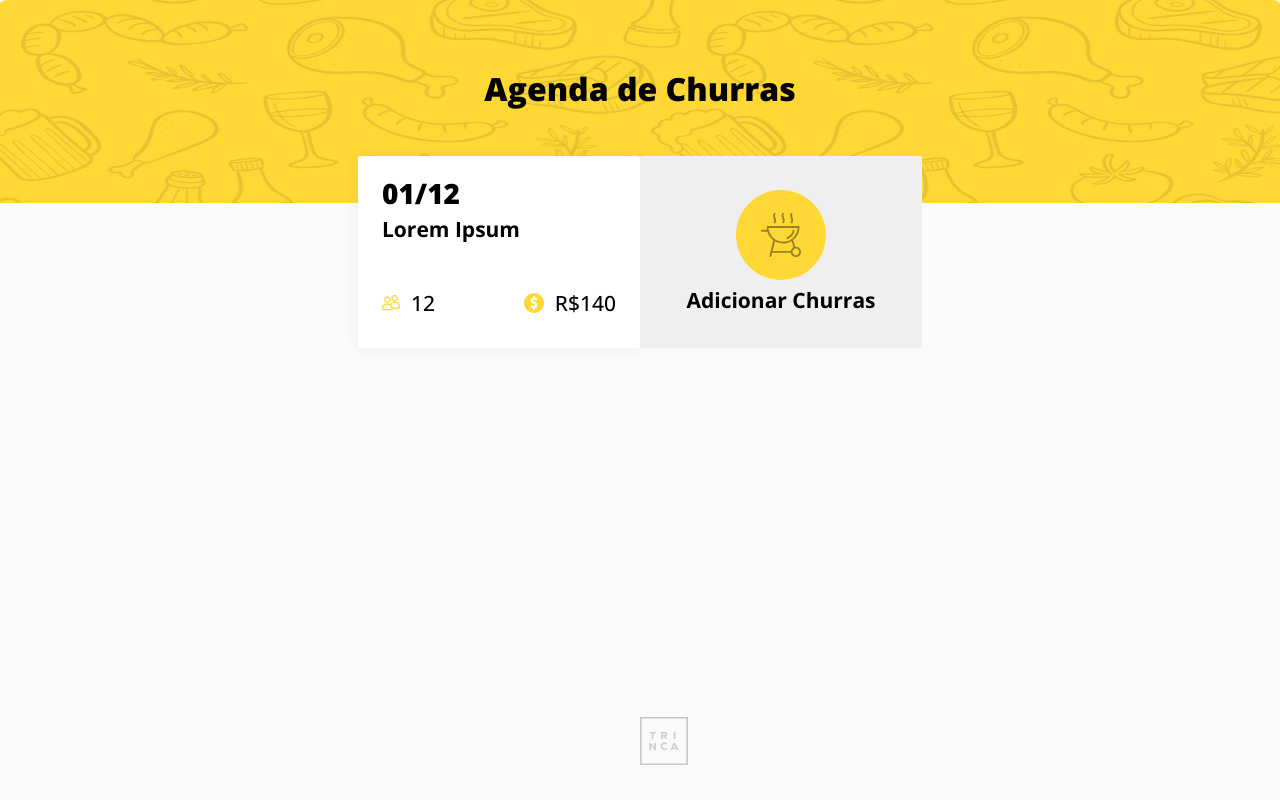
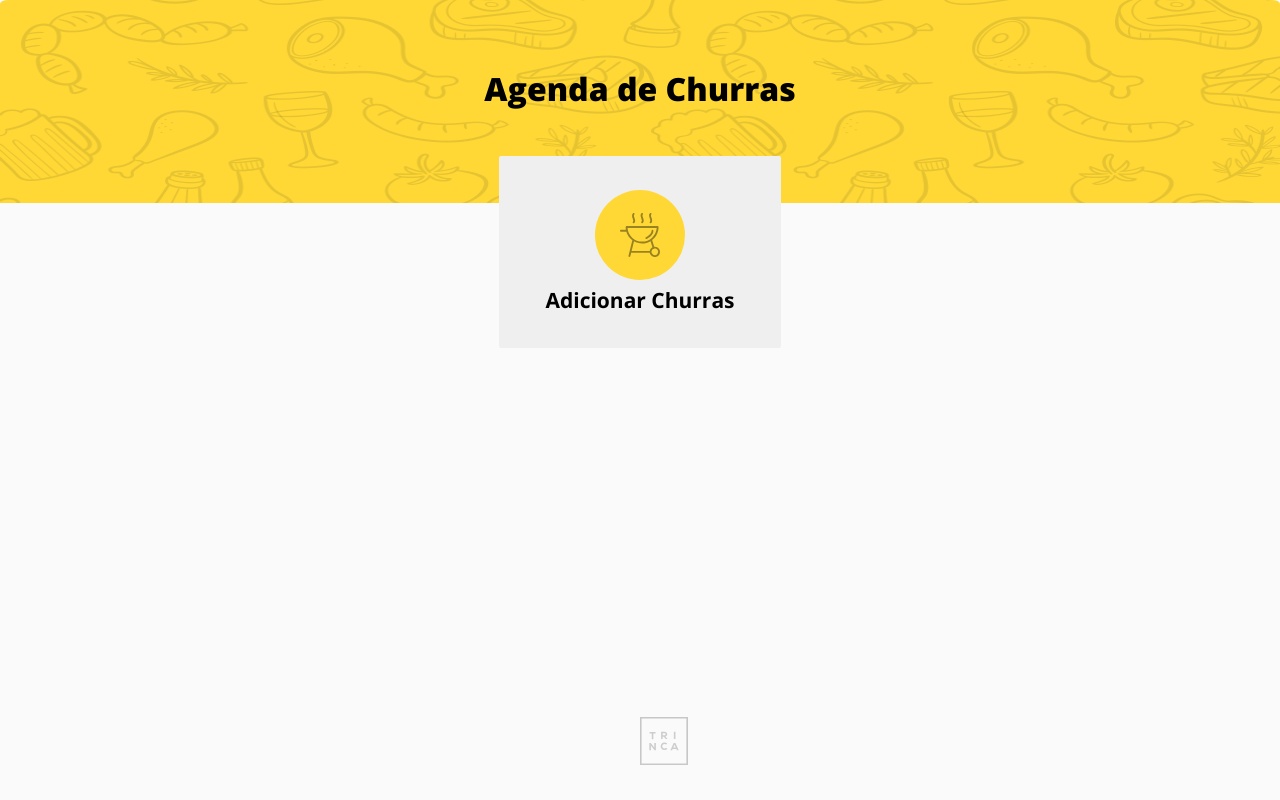
Before and after one commit to paulohfev/barbeque-event-scheduling-app, a React (Create React App) app: page / in a window 1280 px wide. Built offline with nearby package versions, Linux system fonts and the light colour scheme.

Commit message:
Adicionar redux-persist e atualizar component de item agendado

```diff
--- a/package.json
+++ b/package.json
@@ -10,8 +10,8 @@
     "@types/jest": "^27.5.2",
     "@types/node": "^16.18.31",
     "@types/react": "^18.2.6",
+    "@types/react-datepicker": "^4.11.2",
     "@types/react-dom": "^18.2.4",
-    "@types/react-datepicker": "^4.11.2",
     "@types/react-redux": "^7.1.25",
     "classnames": "^2.3.2",
     "react": "^18.2.0",
@@ -20,6 +20,7 @@
     "react-redux": "^8.0.5",
     "react-router-dom": "^6.11.2",
     "react-scripts": "5.0.1",
+    "redux-persist": "^6.0.0",
     "sass": "^1.62.1",
     "typescript": "^4.9.5",
     "web-vitals": "^2.1.4"
--- a/src/componentes/ItemAgendado/index.tsx
+++ b/src/componentes/ItemAgendado/index.tsx
@@ -1,25 +1,33 @@
 import React from 'react';
 import { ReactComponent as IconeDinheiro } from '../../assets/icones/dinheiro-icone.svg';
 import { ReactComponent as IconeGrupo } from '../../assets/icones/grupo-icone.svg';
+import { formatarData, formatarParaMoeda } from '../../utilidades/conteudo';
 import styles from './ItemAgendado.module.scss';
 
-const ItemAgendado: React.FC = () => {
+type Props = {
+  data: string;
+  descricao: string;
+  numeroParticipantes: number;
+  valorTotalParticipantes: number;
+}
+
+const ItemAgendado: React.FC<Props> = ({ data, descricao, numeroParticipantes, valorTotalParticipantes }) => {
   return (
     <div className={styles['wrapper']}>
       <div>
-        <p className={styles['data']}>01/12</p>
-        <p className={styles['descricao']}>Lorem Ipsum</p>
+        <p className={styles['data']}>{formatarData(data)}</p>
+        <p className={styles['descricao']}>{descricao}</p>
       </div>
 
       <div className={styles['footer-item-agendado']}>
         <div className={styles['footer-grupo']}>
           <IconeGrupo />
-          <p className={styles['footer-texto']}>12</p>
+          <p className={styles['footer-texto']}>{numeroParticipantes}</p>
         </div>
 
         <div className={styles['footer-grupo']}>
           <IconeDinheiro />
-          <p className={styles['footer-texto']}>R$140</p>
+          <p className={styles['footer-texto']}>{formatarParaMoeda(valorTotalParticipantes.toString())}</p>
         </div>
       </div>
     </div>
--- a/src/index.tsx
+++ b/src/index.tsx
@@ -1,7 +1,8 @@
 import ReactDOM from 'react-dom/client';
 import { RouterProvider, createBrowserRouter } from 'react-router-dom';
 import { Provider } from 'react-redux';
-import { store } from './store/store';
+import { persistor, store } from './store/store';
+import { PersistGate } from 'redux-persist/integration/react';
 import { routesConfig } from './router';
 import "react-datepicker/dist/react-datepicker.css";
 import './styles/index.css';
@@ -13,6 +14,8 @@ const root = ReactDOM.createRoot(
 );
 root.render(
   <Provider store={store}>
-    <RouterProvider router={router} />
+    <PersistGate loading={null} persistor={persistor}>
+      <RouterProvider router={router} />
+    </PersistGate>
   </Provider>
 );
--- a/src/paginas/PaginaChurrasLista/index.tsx
+++ b/src/paginas/PaginaChurrasLista/index.tsx
@@ -3,23 +3,43 @@ import { Link } from 'react-router-dom';
 import { ReactComponent as IconeChurrasco } from '../../assets/icones/churrasco-icone.svg';
 import ItemAgendado from '../../componentes/ItemAgendado';
 import PaginaLayoutWrapper from '../../layouts/PaginaLayoutWrapper';
+import { useAppDispatch, useAppSelector } from '../../store/hooks';
+import { obterEventos, selecionarEventos, adicionarEventos } from '../../store/slices/eventosSlice';
 import styles from './PaginaChurrascoLista.module.scss';
-import { useAppDispatch, useAppSelector } from '../../store/hooks';
-import { obterEventos, selecionarEventos } from '../../store/slices/eventosSlice';
 
 const PaginaChurrasLista: React.FC = () => {
   const dispatch = useAppDispatch();
 
   useEffect(() => {
     dispatch(obterEventos)
-  }, []);
+  }, [dispatch]);
   const eventos = useAppSelector(selecionarEventos);
-  console.log(eventos)
+
+  const renderizarListaItensAgendados = () => {
+    return eventos.map((evento, index) => {
+      const numeroParticipantes = evento.participantes.length;
+      let valorTotalParticipantes = 0;
+
+      for (let i = 0; i < evento.participantes.length; i++) {
+        valorTotalParticipantes += Number(evento.participantes[i].valor);
+      }
+
+      return (
+        <ItemAgendado
+          data={evento.data}
+          descricao={evento.descricao}
+          key={`${evento.descricao}-${index}`}
+          numeroParticipantes={numeroParticipantes}
+          valorTotalParticipantes={valorTotalParticipantes}
+        />
+      )
+    })
+  }
 
   return (
     <PaginaLayoutWrapper>
       <div className={styles['container']}>
-        <ItemAgendado />
+        {renderizarListaItensAgendados()}
 
         <Link to="/criar-evento" className={styles['link']}>
           <button className={styles['botao-adicionar-churrasco']}>
--- a/src/paginas/PaginaCriarEvento/index.tsx
+++ b/src/paginas/PaginaCriarEvento/index.tsx
@@ -1,17 +1,22 @@
 import React, { useState } from 'react';
+import { useNavigate } from 'react-router-dom';
 import DatePicker from "react-datepicker";
 import classNames from 'classnames';
 import PaginaLayoutWrapper from '../../layouts/PaginaLayoutWrapper';
 import { Participante } from '../../interfaces/Participante';
 import { formatarParaMoeda } from '../../utilidades/conteudo';
+import { useAppDispatch } from '../../store/hooks';
+import { adicionarEventos } from '../../store/slices/eventosSlice';
 import styles from './PaginaCriarEvento.module.scss';
 
 const PaginaCriarEvento: React.FC = () => {
+  const dispatch = useAppDispatch();
   const [valorDescricao, setValorDescricao] = useState('');
   const [valorData, setValorData] = useState(new Date());
   const [valorParticipante, setValorParticipante] = useState('');
   const [valorDinheiroParticipante, setValorDinheiroParticipante] = useState('');
   const [participantes, setParticipantes] = useState<Participante[]>([]);
+  const navigate = useNavigate();
 
   const adicionarItemLista = () => {
     const itemParticipante = {
@@ -50,6 +55,12 @@ const PaginaCriarEvento: React.FC = () => {
 
   const enviarFormulario = (event: React.FormEvent<HTMLFormElement>) => {
     event.preventDefault();
+    dispatch(adicionarEventos({
+      data: valorData.toString(),
+      descricao: valorDescricao,
+      participantes: participantes,
+    }));
+    navigate('/');
   };
 
   return (
--- a/src/store/slices/eventosSlice.ts
+++ b/src/store/slices/eventosSlice.ts
@@ -12,13 +12,13 @@ export const eventosSlice = createSlice({
     obterEventos: (state, action: PayloadAction<Evento[]>) => {
       return action.payload;
     },
-    adicionarEvents: (state, action: PayloadAction<Evento>) => {
+    adicionarEventos: (state, action: PayloadAction<Evento>) => {
       return [...state, action.payload];
     }
   },
 });
 
-export const { obterEventos, adicionarEvents } = eventosSlice.actions;
+export const { obterEventos, adicionarEventos } = eventosSlice.actions;
 
 export const selecionarEventos = (state: RootState) => state.eventos;
 
--- a/src/store/store.ts
+++ b/src/store/store.ts
@@ -1,11 +1,24 @@
-import { configureStore } from '@reduxjs/toolkit';
+import { combineReducers, configureStore } from '@reduxjs/toolkit';
+import storage from 'redux-persist/lib/storage';
+import { persistReducer, persistStore } from 'redux-persist';
+import thunk from 'redux-thunk';
 import EventosReducer from './slices/eventosSlice';
 
+const configPersist = {
+  key: 'root',
+  storage,
+}
+
+const persistedReducer = persistReducer(configPersist, combineReducers({
+  eventos: EventosReducer,
+}));
+
 export const store = configureStore({
-  reducer: {
-    eventos: EventosReducer,
-  },
+  reducer: persistedReducer,
+  middleware: [thunk],
 });
+
+export const persistor = persistStore(store);
 
 export type RootState = ReturnType<typeof store.getState>;
 export type AppDispatch = typeof store.dispatch;
--- a/src/utilidades/conteudo.ts
+++ b/src/utilidades/conteudo.ts
@@ -6,3 +6,13 @@ export const formatarParaMoeda = (valor: string) => {
   });
   return resultado.format(valorNumero);
 };
+
+export const formatarData = (data: string) => {
+  const d = new Date(data);
+  const dia = d.getDate();
+  const mes = d.getMonth();
+  const ano = d.getFullYear();
+  const novaData = `${dia}/${mes}/${ano}`;
+
+  return novaData;
+};
```
Also changed, not shown: 1 other file (tests, documents, lock files or other folders).
